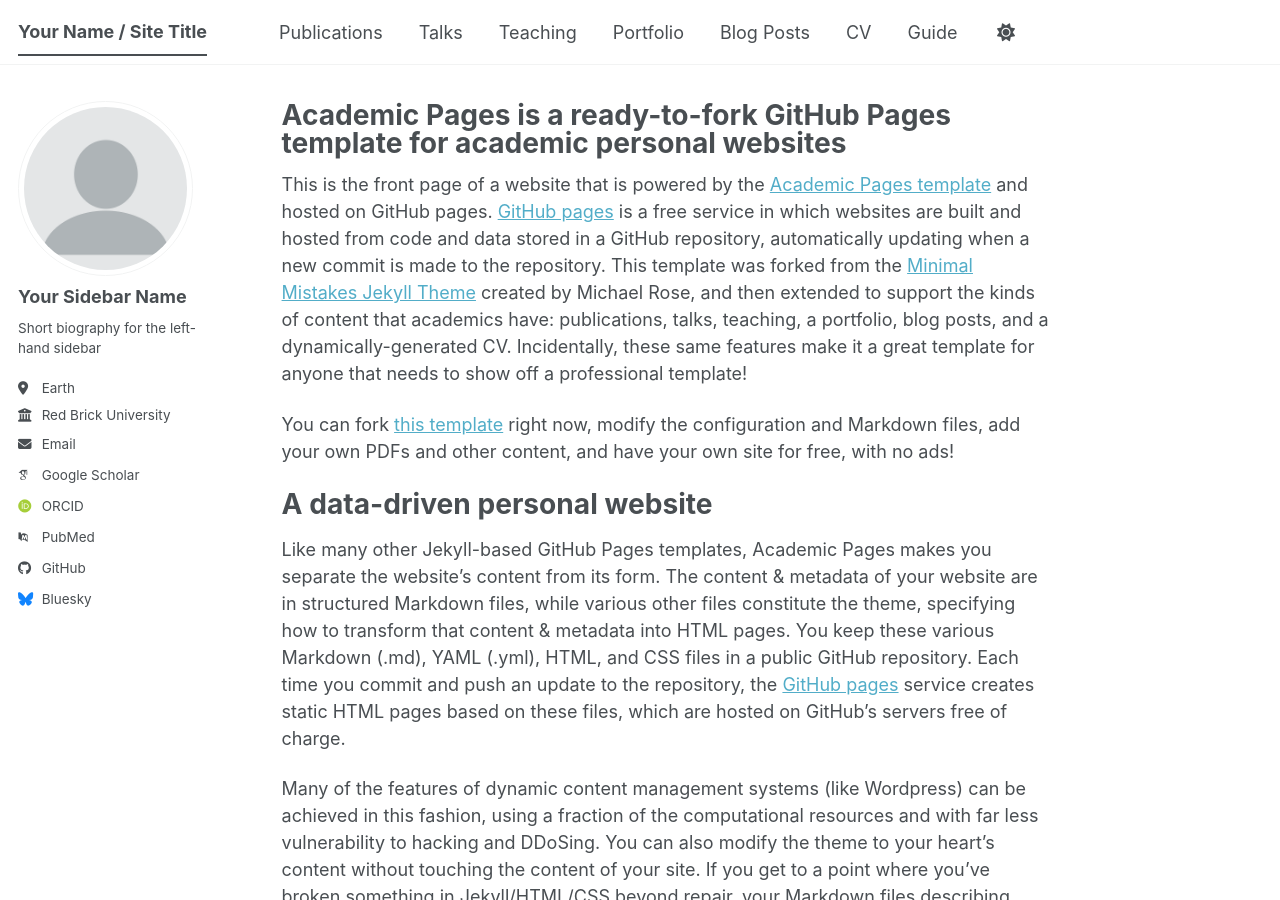
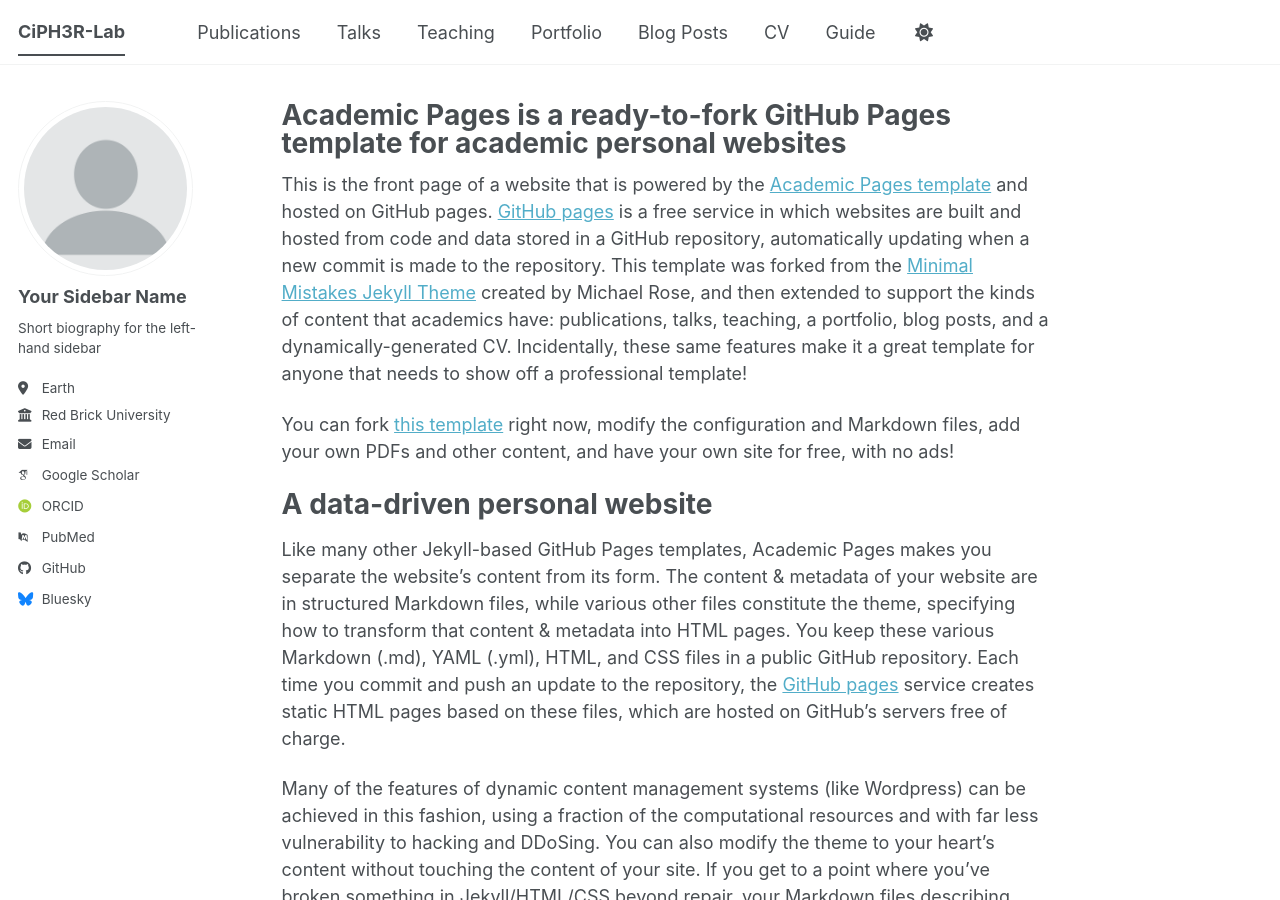
Before and after one commit to ciph3rLab/ciph3rLab.github.io, a Jekyll site: the page built from _pages/about.md, in a window 1280 px wide and 900 px high. Built offline with Jekyll 4.4.1, drawn with Linux system fonts in a browser that asks for light colours; some web fonts are replaced; a script bundle is joined from its source files by our own code; library files that are not in the unit come from our copies.

Commit message:
Update _config.yml

```diff
--- a/_config.yml
+++ b/_config.yml
@@ -9,11 +9,11 @@
 # Basic Site Settings
 locale                   : "en-US"
 site_theme               : "default" # The available themes options are "default", "air", "sunrise", "mint", "dirt" and "contrast"
-title                    : "Your Name / Site Title"
+title                    : "CiPH3R-Lab"
 title_separator          : "-"
 name                     : &name "Your Name"
-description              : &description "Your Name's academic portfolio"   # Update this with a general description of your site, this is the default if not overridden by a page
-url                      : https://academicpages.github.io # The base hostname & protocol for your site e.g. "https://[your GitHub username].github.io",
+description              : &description "Cybersecurity, Privacy, and Trustworthy AI Research Lab"   # Update this with a general description of your site, this is the default if not overridden by a page
+url                      : https://ciph3rlab.github.io # The base hostname & protocol for your site e.g. "https://[your GitHub username].github.io",
                                                            # or if you already have some other page hosted on Github then use "https://[your GitHub username].github.io/[Your Repo Name]"
 baseurl                  : "" # the subpath of your site, e.g. "/blog"
 repository               : "academicpages/academicpages.github.io"
```
